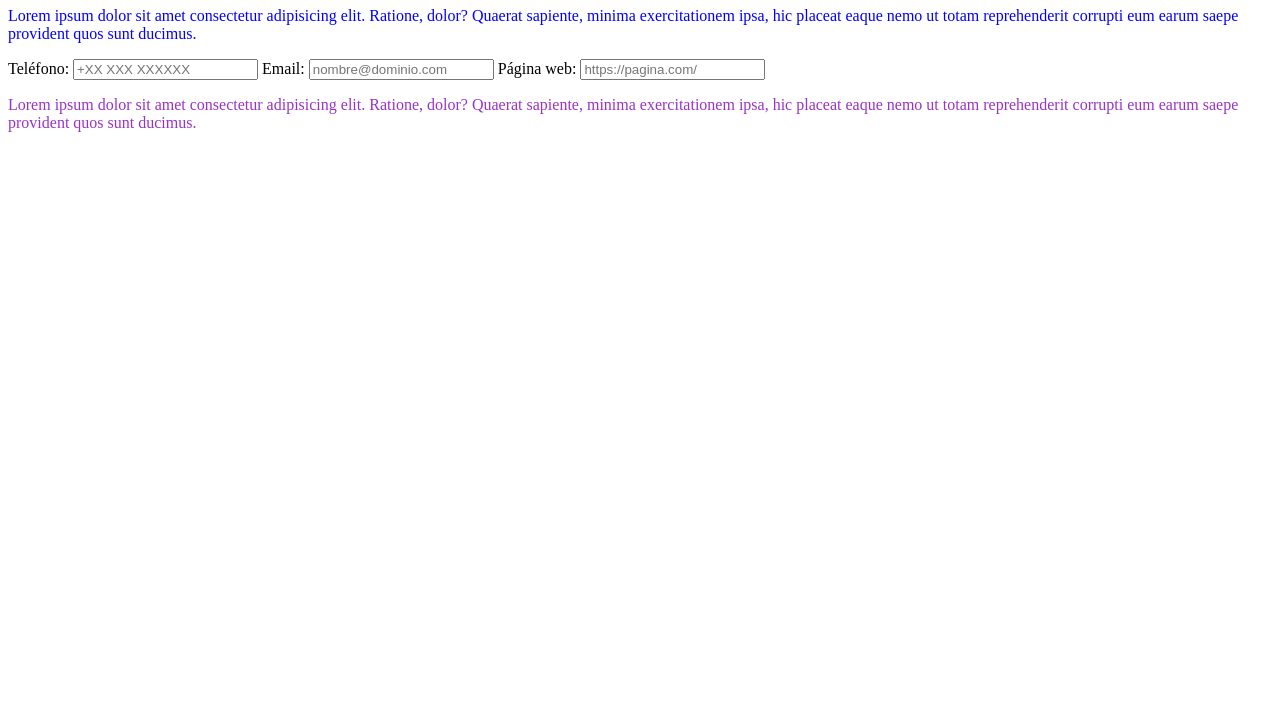
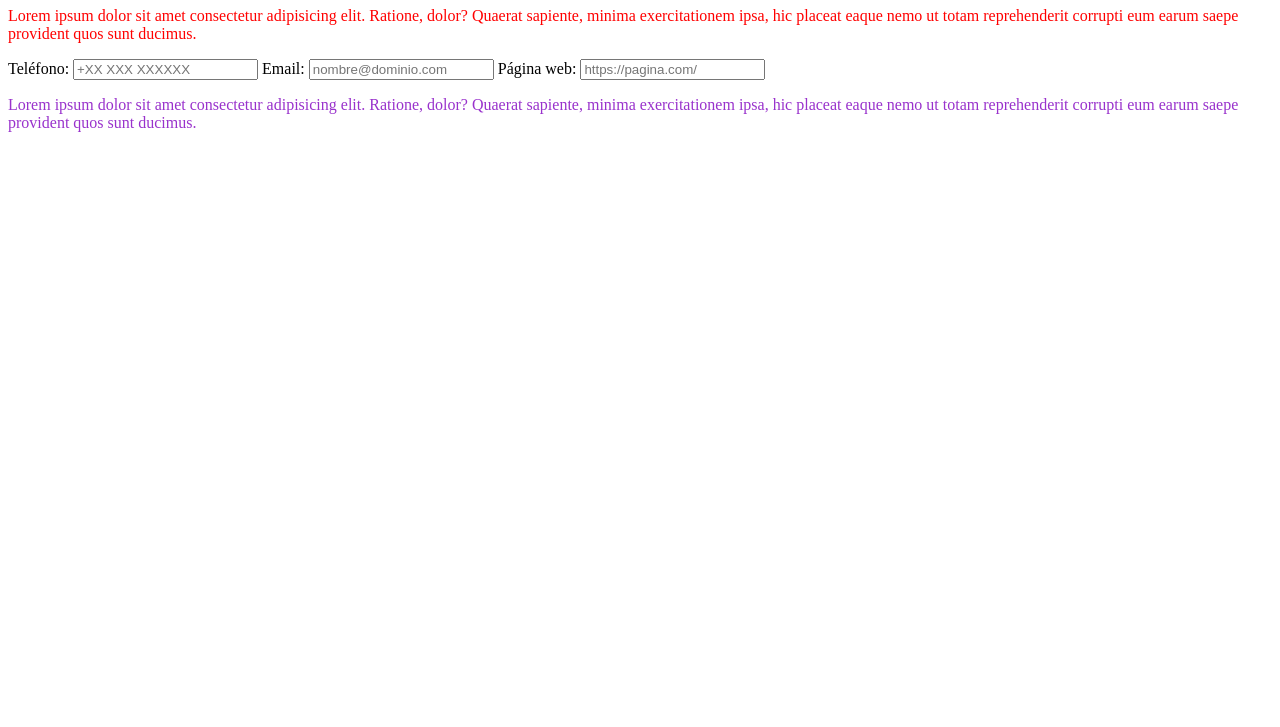
Before and after one commit to GonzaloMartinezFordo/subiragit1, a plain HTML site: page index.html in a window 1280 px wide. Shown: the part 73-800 px from the top of the page. Drawn offline with Linux system fonts and the light colour scheme.

Commit message:
Update index.html
se agrego un parrafo en rojo

```diff
--- a/index.html
+++ b/index.html
@@ -8,7 +8,7 @@
 </head>
 <body>
     <h1>Trabajando con GitHub</h1>
-    <p style="color: blue;">
+    <p style="color: red;">
             Lorem ipsum dolor sit amet consectetur adipisicing elit. Ratione, dolor? Quaerat sapiente, minima exercitationem ipsa, hic placeat eaque nemo ut totam reprehenderit corrupti eum earum saepe provident quos sunt ducimus.
         </p>
     <form name="formulario" method="post" action="/send.php">
```
